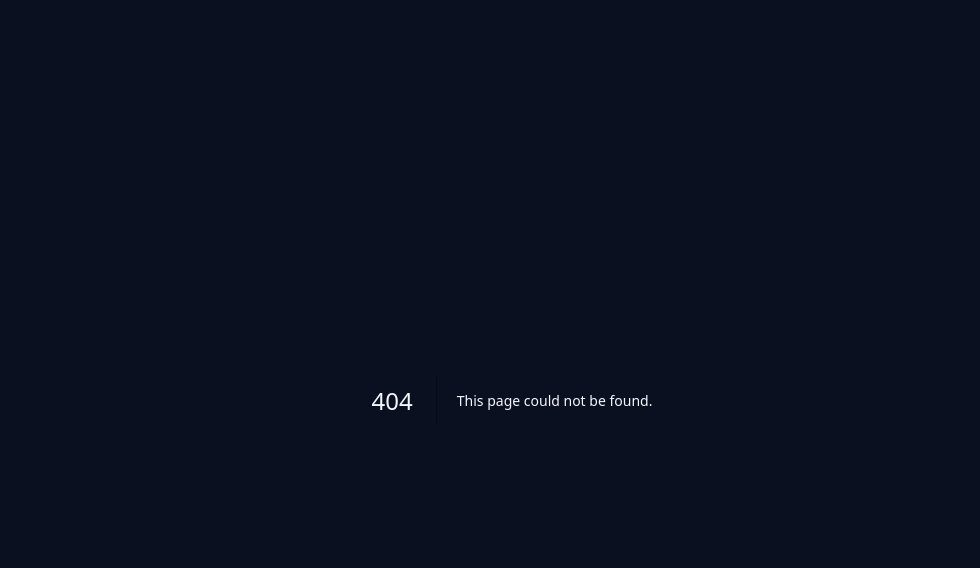
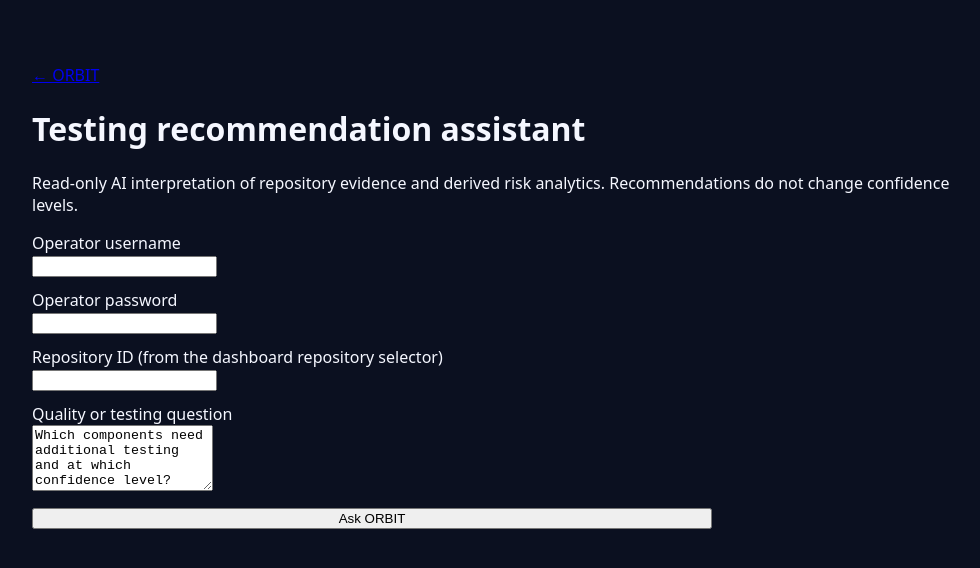
Before and after one commit to ekdahlcarl-dev/orbit, a Next.js app: page /assistant in a window 1280 px wide. Before the commit this address had no page. Shown: the top 568 px of the page, without its empty margins (128-1108 px from the left). Built offline with nearby package versions, Linux system fonts and the light colour scheme.

Commit message:
ORB-12: add operator-facing AI assistant page

```diff
--- /dev/null
+++ b/src/app/assistant/page.tsx
@@ -0,0 +1,55 @@
+"use client";
+import Link from "next/link";
+import { FormEvent, useState } from "react";
+
+type Citation = { id: number; sourceType: string; sourceRef: string; excerpt: string };
+type Recommendation = { componentKey: string; targetLevel: number; action: string; rationale: string; uncertainty: string; citations: Citation[] };
+type Result = { answer: string; recommendations: Recommendation[]; evidence: unknown[]; risks: unknown[] };
+
+export default function AssistantPage() {
+  const [username, setUsername] = useState("");
+  const [password, setPassword] = useState("");
+  const [repositoryId, setRepositoryId] = useState("");
+  const [question, setQuestion] = useState("Which components need additional testing and at which confidence level?");
+  const [result, setResult] = useState<Result | null>(null);
+  const [error, setError] = useState("");
+  const [busy, setBusy] = useState(false);
+  async function ask(event: FormEvent) {
+    event.preventDefault(); setBusy(true); setError(""); setResult(null);
+    try {
+      const authorization = "Basic " + btoa(String.fromCharCode(...new TextEncoder().encode(username + ":" + password)));
+      const response = await fetch("/api/assistant", {
+        method: "POST", headers: { "Content-Type": "application/json", Authorization: authorization },
+        body: JSON.stringify({ repositoryId: Number(repositoryId), question }),
+      });
+      const body = await response.json();
+      if (!response.ok) throw new Error(body.error || "Assistant request failed");
+      setResult(body as Result);
+    } catch (e) { setError(e instanceof Error ? e.message : "Request failed"); }
+    finally { setBusy(false); }
+  }
+  return <main style={{ maxWidth: 960, margin: "40px auto", padding: 24 }}>
+    <Link href="/">← ORBIT</Link><h1>Testing recommendation assistant</h1>
+    <p>Read-only AI interpretation of repository evidence and derived risk analytics. Recommendations do not change confidence levels.</p>
+    <form onSubmit={ask} style={{ display: "grid", gap: 12, maxWidth: 680 }}>
+      <label>Operator username<br/><input required value={username} onChange={e=>setUsername(e.target.value)}/></label>
+      <label>Operator password<br/><input required type="password" autoComplete="current-password" value={password} onChange={e=>setPassword(e.target.value)}/></label>
+      <label>Repository ID (from the dashboard repository selector)<br/><input required type="number" min="1" value={repositoryId} onChange={e=>setRepositoryId(e.target.value)}/></label>
+      <label>Quality or testing question<br/><textarea required rows={4} maxLength={2000} value={question} onChange={e=>setQuestion(e.target.value)}/></label>
+      <button disabled={busy}>{busy ? "Analyzing…" : "Ask ORBIT"}</button>
+    </form>
+    {error && <p role="alert">{error}</p>}
+    {result && <section aria-live="polite"><h2>AI interpretation</h2><p>{result.answer}</p>
+      <h2>Testing recommendations</h2>
+      {!result.recommendations.length && <p>No evidence-backed recommendations available for this query.</p>}
+      {result.recommendations.map((r,i)=><article key={i} style={{ border: "1px solid #65718c", borderRadius: 8, padding: 16, marginBottom: 16 }}>
+        <h3>{r.componentKey} · Target L{r.targetLevel}</h3><p><strong>Action:</strong> {r.action}</p>
+        <p><strong>AI rationale:</strong> {r.rationale} · Uncertainty: {r.uncertainty}</p>
+        <h4>Measured evidence cited</h4><ul>{r.citations.map(c=><li key={c.id}>
+          {/^https:\/\//.test(c.sourceRef) ? <a href={c.sourceRef} target="_blank" rel="noreferrer">{c.sourceType} · {c.sourceRef}</a> : <span>{c.sourceType} · {c.sourceRef}</span>}
+          <p>{c.excerpt}</p>
+        </li>)}</ul>
+      </article>)}
+    </section>}
+  </main>;
+}
```
